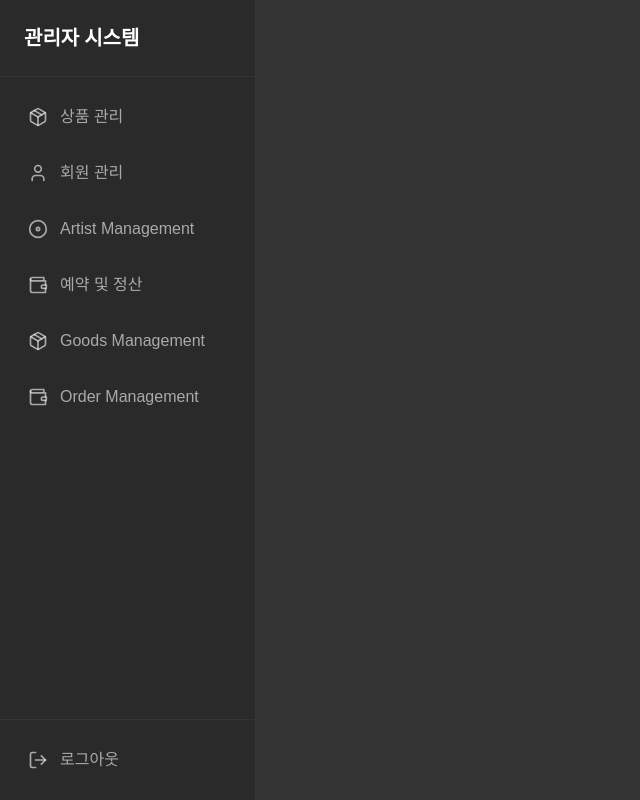
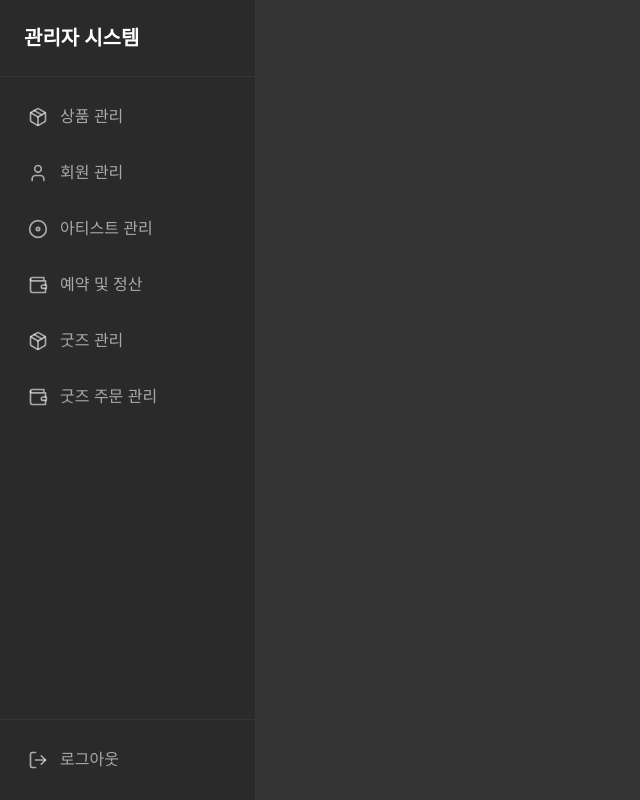
Before and after one commit to ankijung88-cloud/department_b, a React (Vite) app: page /admin in a window 1280 px wide. Shown: the whole page, without its empty margins (0-640 px from the left). Built offline with nearby package versions, Linux system fonts and the light colour scheme; no server answers; sample sign-in values are in the browser's storage.

Commit message:
admin layout text

```diff
--- a/src/components/layout/AdminLayout.tsx
+++ b/src/components/layout/AdminLayout.tsx
@@ -46,7 +46,7 @@ const AdminLayout: React.FC = () => {
                             }`}
                     >
                         <Disc size={20} className="mr-3" />
-                        Artist Management
+                        아티스트 관리
                     </Link>
                     <Link
                         to="/admin/bookings"
@@ -62,7 +62,7 @@ const AdminLayout: React.FC = () => {
                             }`}
                     >
                         <Package size={20} className="mr-3" />
-                        Goods Management
+                        굿즈 관리
                     </Link>
                     <Link
                         to="/admin/orders"
@@ -70,7 +70,7 @@ const AdminLayout: React.FC = () => {
                             }`}
                     >
                         <Wallet size={20} className="mr-3" />
-                        Order Management
+                        굿즈 주문 관리
                     </Link>
                 </nav>
 
```
